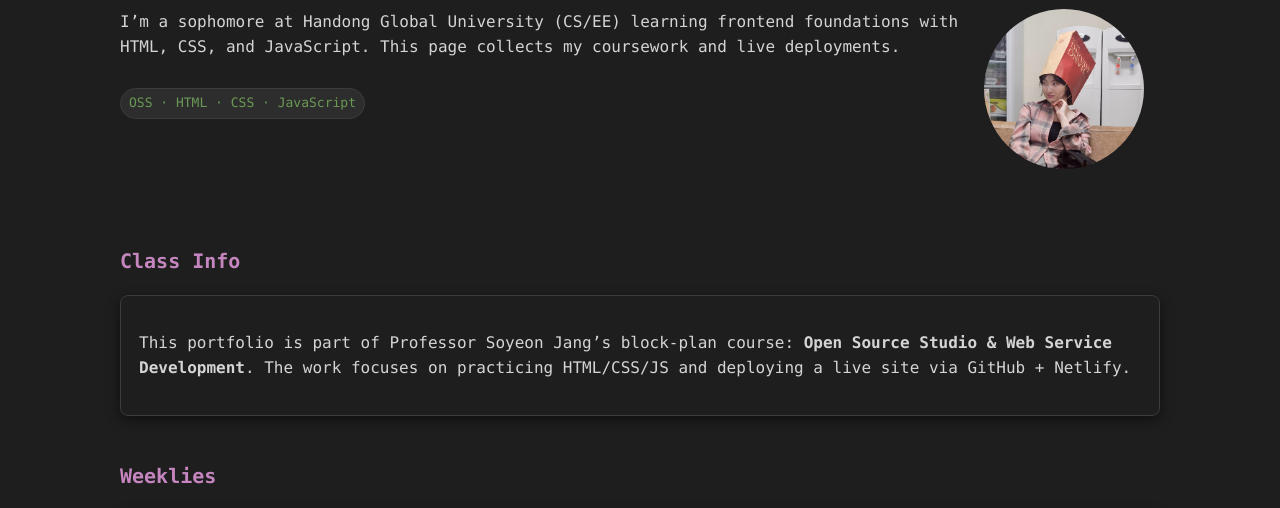
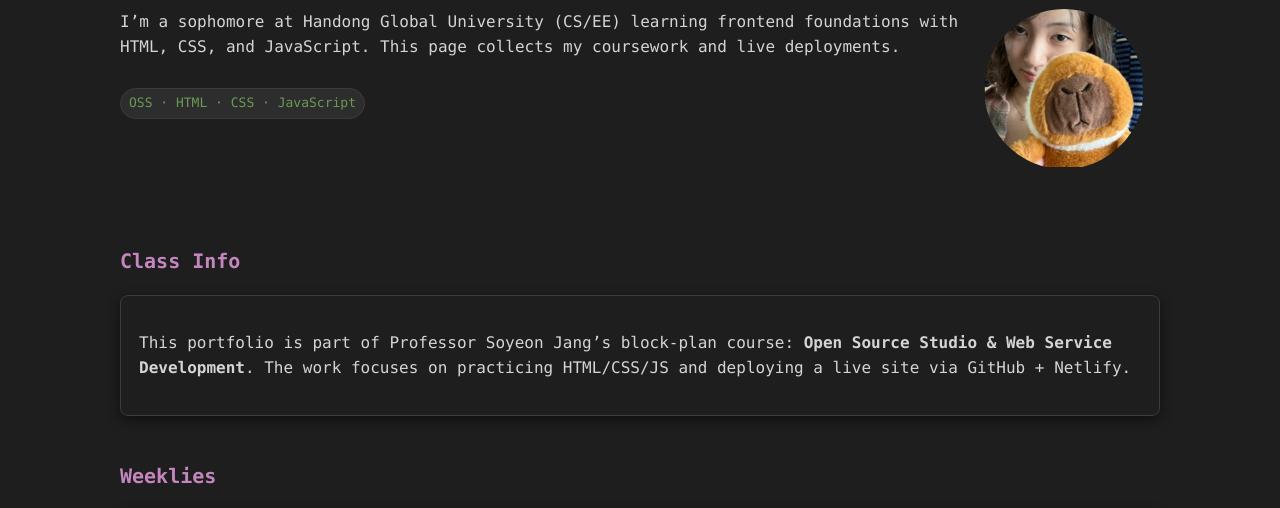
Before and after one commit to jyeon573/2025_OOS_HW, a plain HTML site: page index.html in a window 1280 px wide. Shown: the part 227-735 px from the top of the page. Drawn offline with Linux system fonts and the light colour scheme.

Commit message:
changed to kappy pic

```diff
--- a/index.html
+++ b/index.html
@@ -148,7 +148,7 @@
             CSS, and JavaScript. This page collects my coursework and live deployments.</p>
           <span class="pill">OSS · HTML · CSS · JavaScript</span>
         </div>
-        <img class="avatar" src="profile2.jpeg" alt="Photo of Dayeon Jung" />
+        <img class="avatar" src="kappy.png" alt="Photo of Dayeon Jung" />
       </div>
     </section>
 
```
Also changed, not shown: kappy.png (renamed from image.png).
